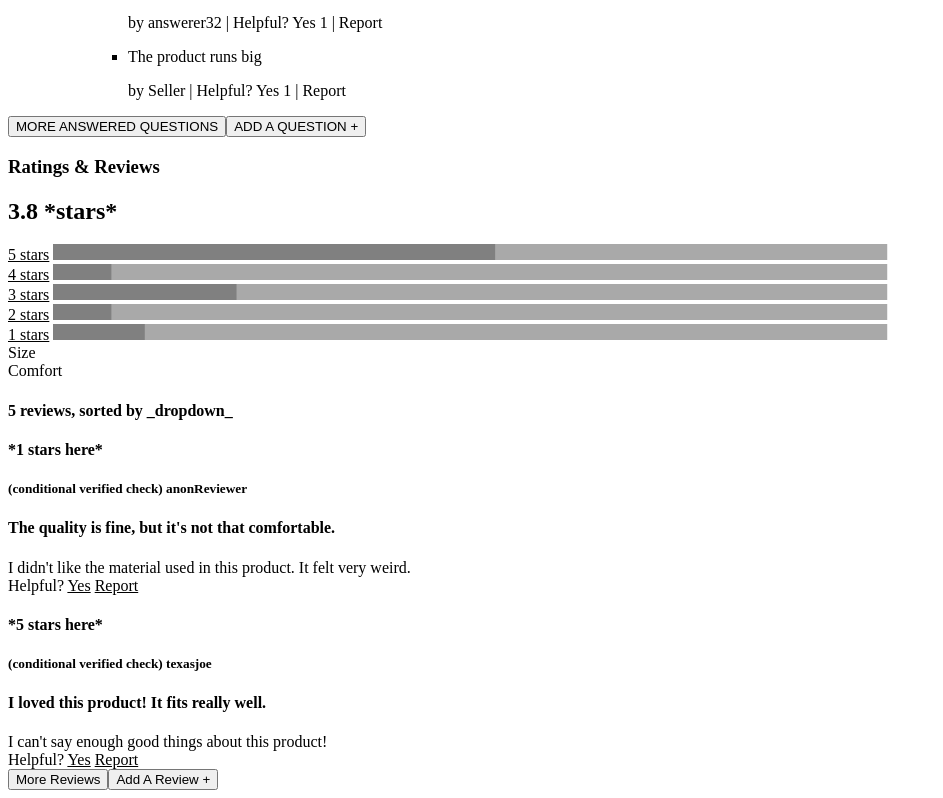
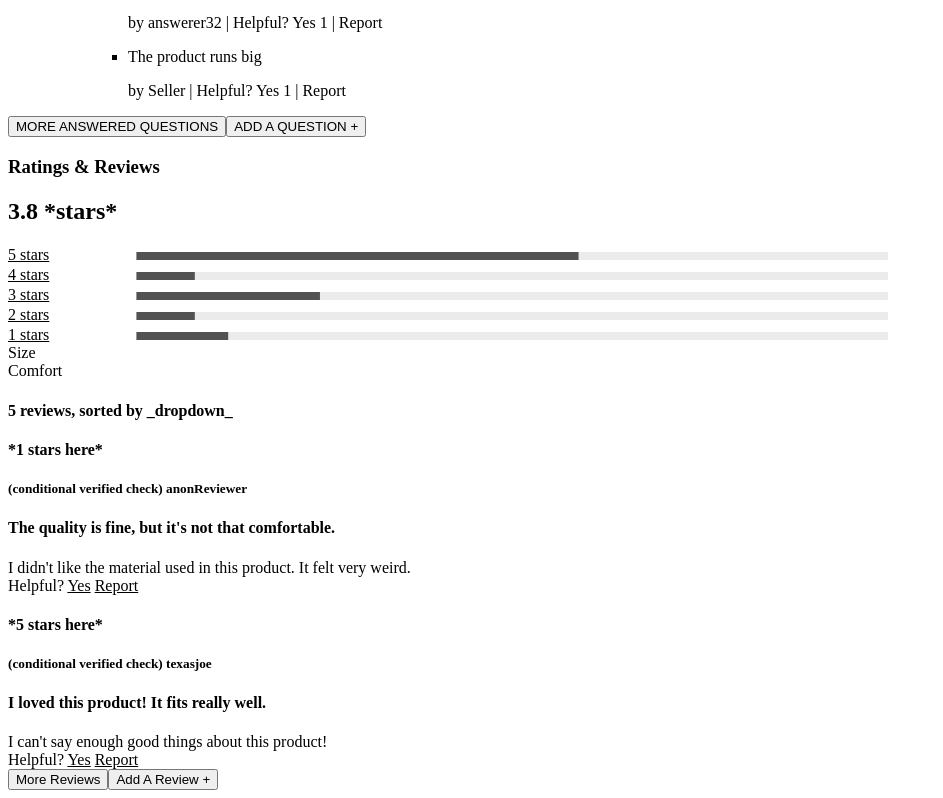
Before and after one commit to Ari-Design/Modern-Shopping-Site, a React app: page / in a window 1280 px wide. Shown: the part 1276-2074 px from the top of the page, without its empty margins (0-943 px from the left). Built offline with nearby package versions, Linux system fonts and the light colour scheme; the HTML template or start-up script is replaced by a standard one.

Commit message:
Color pallette and position added to match mock-up.

```diff
--- a/client/src/Reviews/RatingsChart.jsx
+++ b/client/src/Reviews/RatingsChart.jsx
@@ -9,8 +9,8 @@ var RatingsChart = ({ratingsArray, numRatings}) => {
       <span><u>{index} stars</u> </span>
       <svg width='66%' height='16px'>
         <g className='bars'>
-        <rect fill='#A9A9A9' width='100%' height='16px'></rect>
-        <rect fill='#808080' width={width} height='16px'></rect>
+        <rect fill='#ebebeb' width='100%' height='8px' x='10%' y='50%'></rect>
+        <rect fill='#525252' width={width} height='8px'x='10%' y='50%'></rect>
         </g>
       </svg>
       </div>
```
Also changed, not shown: 1 other file (tests, documents, lock files or other folders).
